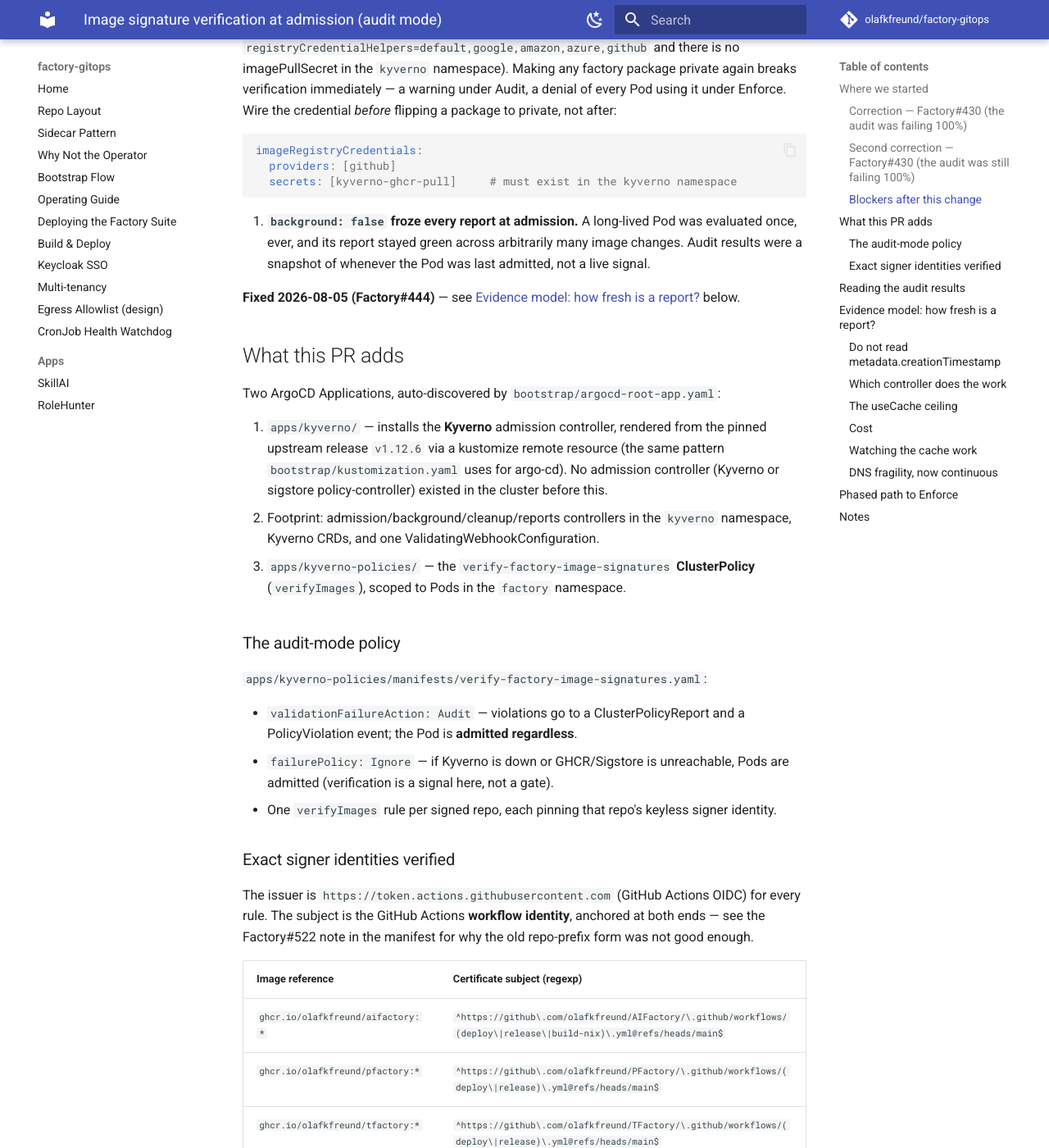
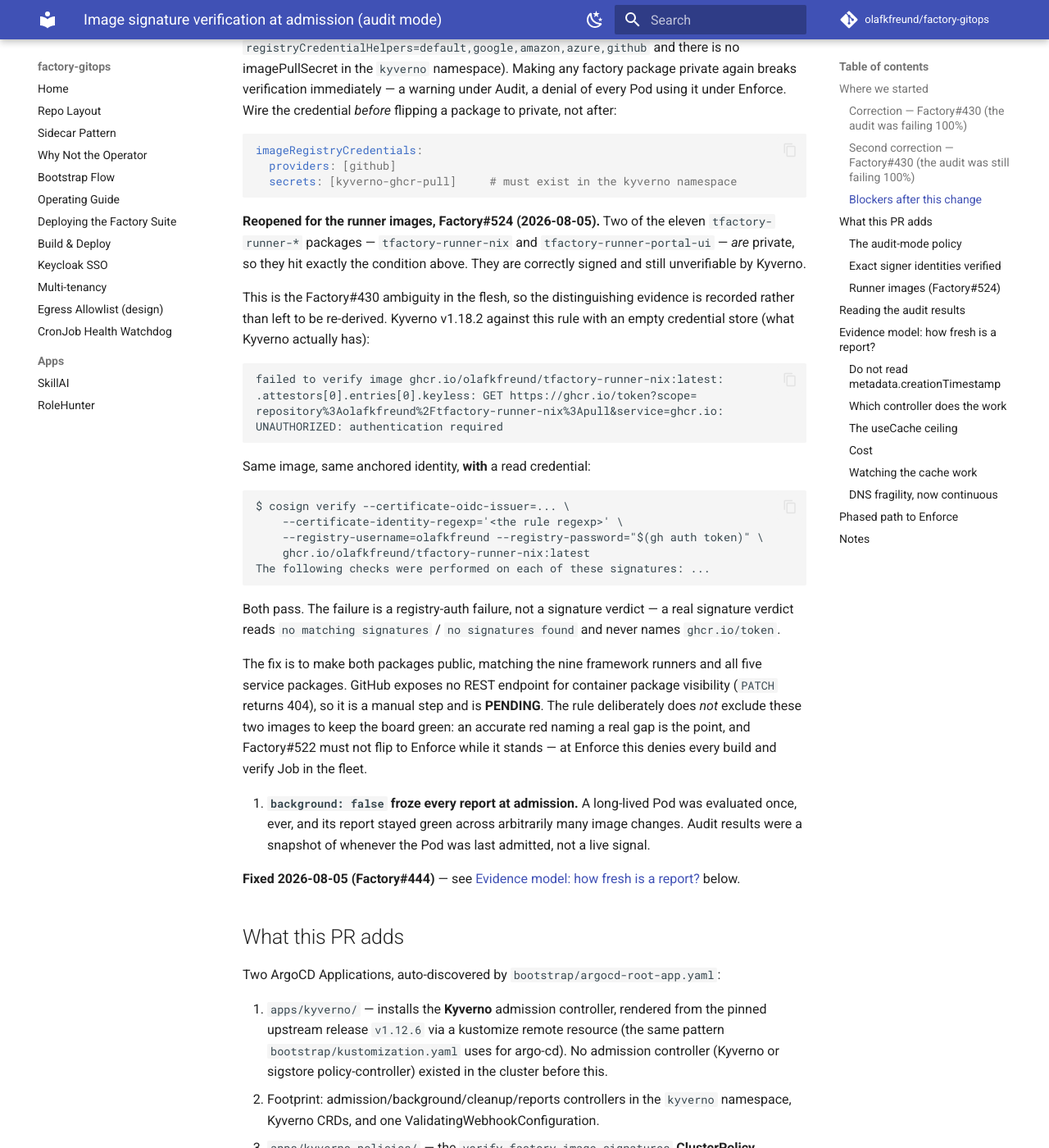
Before and after one commit to olafkfreund/factory-gitops, an MkDocs documentation site: the page built from docs/image-signature-admission.md, in a window 1280 px wide and 1400 px high, scrolled down 4003 px. Shown: the whole window at 82% size. Built offline with MkDocs 1.6.1 and Material for MkDocs 9.7.7, drawn with Linux system fonts in a browser that asks for light colours; comment, search, counter and statistics services are not loaded; some of the changed text lies outside the part shown.

Commit message:
feat(kyverno): verify signatures on the runner images, and let two of them fail
The four existing rules cover the five service images -- the control plane.
They cover none of the eleven tfactory-runner-* images, which is the worse
half: those are the sandbox in which generated code is built and executed.
AIFACTORY_SANDBOX_IMAGE, TFACTORY_VAL3_K8S_JOB_IMAGE, TFACTORY_NIX_RUNNER_IMAGE
and PORTAL_UI_IMAGE all resolve to them, as does every framework lane.

TFactory#947/#949 added cosign signing to the three publishing workflows, so
one rule can now cover all eleven. Unlike cfactory / cfactory-frontend nothing
here is stopped by a literal ':', and the bare tfactory-runner-* glob was
confirmed against kyverno v1.18.2 -- the cluster's exact version -- to match
ghcr.io/olafkfreund/tfactory-runner-<x>:<tag>.

Two of the eleven will report fail, and that is deliberate.
tfactory-runner-nix and tfactory-runner-portal-ui are private GHCR packages;
Kyverno reads ghcr.io anonymously and cannot retrieve a signature it cannot
read. Excluding them to keep the board green would hide a real gap, so they
stay in the rule and the reason is documented in both the manifest and
docs/image-signature-admission.md -- including the exact message, so nobody
later reads that red as a signing failure:

  failed to verify image ghcr.io/olafkfreund/tfactory-runner-nix:latest:
  .attestors[0].entries[0].keyless: GET https://ghcr.io/token?scope=
  repository%3Aolafkfreund%2Ftfactory-runner-nix%3Apull&service=ghcr.io:
  UNAUTHORIZED: authentication required

That is a registry-auth failure, not a signature verdict -- the same image with
a read credential passes cosign verify against the identical anchored identity.
The fix is making both packages public; there is no REST endpoint for container
package visibility, so it is a manual step and is pending.

validationFailureAction stays Audit. Factory#522 owns the Enforce flip, and
must not fire while these two fail: at Enforce this denies every build and
verify Job in the fleet.

The rekor entry is not optional. Kyverno v1.18 rejects a keyless attestor with
neither rekor nor roots, which makes the whole file unappliable and leaves the
cluster on a stale policy -- the Factory#430 failure. Verified by mutation:
dropping it makes the live validate-policy.kyverno.svc webhook deny the apply.

Refs #524, #318, #522

Co-Authored-By: Claude Opus 5 <noreply@anthropic.com>
Claude-Session: https://claude.ai/code/session_017sKH56LqHmqYfeJ9JujEHz

````diff
--- a/docs/image-signature-admission.md
+++ b/docs/image-signature-admission.md
@@ -209,6 +209,46 @@ lost if the cluster is ever recreated.
      secrets: [kyverno-ghcr-pull]     # must exist in the kyverno namespace
    ```
 
+   **Reopened for the runner images, Factory#524 (2026-08-05).** Two of the
+   eleven `tfactory-runner-*` packages — `tfactory-runner-nix` and
+   `tfactory-runner-portal-ui` — *are* private, so they hit exactly the
+   condition above. They are correctly signed and still unverifiable by
+   Kyverno.
+
+   This is the Factory#430 ambiguity in the flesh, so the distinguishing
+   evidence is recorded rather than left to be re-derived. Kyverno v1.18.2
+   against this rule with an empty credential store (what Kyverno actually
+   has):
+
+   ```
+   failed to verify image ghcr.io/olafkfreund/tfactory-runner-nix:latest:
+   .attestors[0].entries[0].keyless: GET https://ghcr.io/token?scope=
+   repository%3Aolafkfreund%2Ftfactory-runner-nix%3Apull&service=ghcr.io:
+   UNAUTHORIZED: authentication required
+   ```
+
+   Same image, same anchored identity, **with** a read credential:
+
+   ```
+   $ cosign verify --certificate-oidc-issuer=... \
+       --certificate-identity-regexp='<the rule regexp>' \
+       --registry-username=olafkfreund --registry-password="$(gh auth token)" \
+       ghcr.io/olafkfreund/tfactory-runner-nix:latest
+   The following checks were performed on each of these signatures: ...
+   ```
+
+   Both pass. The failure is a registry-auth failure, not a signature verdict —
+   a real signature verdict reads `no matching signatures` / `no signatures
+   found` and never names `ghcr.io/token`.
+
+   The fix is to make both packages public, matching the nine framework runners
+   and all five service packages. GitHub exposes no REST endpoint for container
+   package visibility (`PATCH` returns 404), so it is a manual step and is
+   **PENDING**. The rule deliberately does *not* exclude these two images to
+   keep the board green: an accurate red naming a real gap is the point, and
+   Factory#522 must not flip to Enforce while it stands — at Enforce this
+   denies every build and verify Job in the fleet.
+
 2. **`background: false` froze every report at admission.** A long-lived Pod was
    evaluated once, ever, and its report stayed green across arbitrarily many
    image changes. Audit results were a snapshot of whenever the Pod was last
@@ -257,12 +297,37 @@ old repo-prefix form was not good enough.
 | `ghcr.io/olafkfreund/pfactory:*`           | `^https://github\.com/olafkfreund/PFactory/\.github/workflows/(deploy\|release)\.yml@refs/heads/main$`             |
 | `ghcr.io/olafkfreund/tfactory:*`           | `^https://github\.com/olafkfreund/TFactory/\.github/workflows/(deploy\|release)\.yml@refs/heads/main$`             |
 | `ghcr.io/olafkfreund/cfactory:*`, `cfactory-frontend:*` | `^https://github\.com/olafkfreund/CFactory/\.github/workflows/deploy\.yml@refs/heads/main$`           |
+| `ghcr.io/olafkfreund/tfactory-runner-*`    | `^https://github\.com/olafkfreund/TFactory/\.github/workflows/(nix-runner-image\|portal-ui-runner-image\|runner-images)\.yml@refs/heads/main$` |
 
 The alternation is load-bearing: `release.yml` publishes `:vX.Y.Z`,
 `deploy.yml` publishes `:sha-<short>` (what every running Pod is on), and
 `build-nix.yml` publishes `:sha-<short>-nix` (AIFactory's build image). Drop
 one and real deployments stop verifying. CFactory publishes only from
 `deploy.yml`.
+
+### Runner images (Factory#524)
+
+The first four rules cover the five **service** images — the control plane.
+`verify-tfactory-runner-signature` covers the eleven **runner** images, which
+are the sandbox that generated code is built and executed in:
+
+| env var / consumer            | image                                                                                  |
+|-------------------------------|----------------------------------------------------------------------------------------|
+| `AIFACTORY_SANDBOX_IMAGE`     | `tfactory-runner-nix`                                                                    |
+| `TFACTORY_VAL3_K8S_JOB_IMAGE` | `tfactory-runner-nix`                                                                    |
+| `TFACTORY_NIX_RUNNER_IMAGE`   | `tfactory-runner-nix`                                                                    |
+| `PORTAL_UI_IMAGE`             | `tfactory-runner-portal-ui`                                                              |
+| lane dispatch                 | `tfactory-runner-{pytest,jest,playwright,vitest,cypress,java,selenium,cucumber,cloud}`    |
+
+One rule covers all eleven. Unlike `cfactory` / `cfactory-frontend`, nothing
+here is stopped by a literal `:`, and the bare `tfactory-runner-*` glob was
+confirmed against kyverno **v1.18.2** — the cluster's exact version — to match
+`ghcr.io/olafkfreund/tfactory-runner-<x>:<tag>`.
+
+**Two of the eleven are expected to report `fail`.** `tfactory-runner-nix` and
+`tfactory-runner-portal-ui` are private GHCR packages; the other nine are
+public. Kyverno reads ghcr.io anonymously, so it cannot retrieve a signature it
+cannot read. See [Blockers after this change](#blockers-after-this-change).
 
 ## Reading the audit results
 
@@ -542,6 +607,13 @@ Do NOT skip a phase. Each is a separate, small PR.
    [Evidence model](#evidence-model-how-fresh-is-a-report), never via
    `creationTimestamp`.
 
+3b. **Cover the runner images (Factory#524).** **Done.**
+   `verify-tfactory-runner-signature` covers all eleven `tfactory-runner-*`
+   images. Nine report `pass`; `tfactory-runner-nix` and
+   `tfactory-runner-portal-ui` report `fail` with `UNAUTHORIZED: authentication
+   required` until those two GHCR packages are made public. That visibility
+   flip is a manual step and is the only remaining blocker on this line.
+
 4. **Enforce.** Only then flip `validationFailureAction: Audit` -> `Enforce`.
    Consider also tightening `failurePolicy: Ignore` -> `Fail` at this point so a
    verification outage blocks rather than admits — but weigh that against
````
Also changed, not shown: 1 other file.
